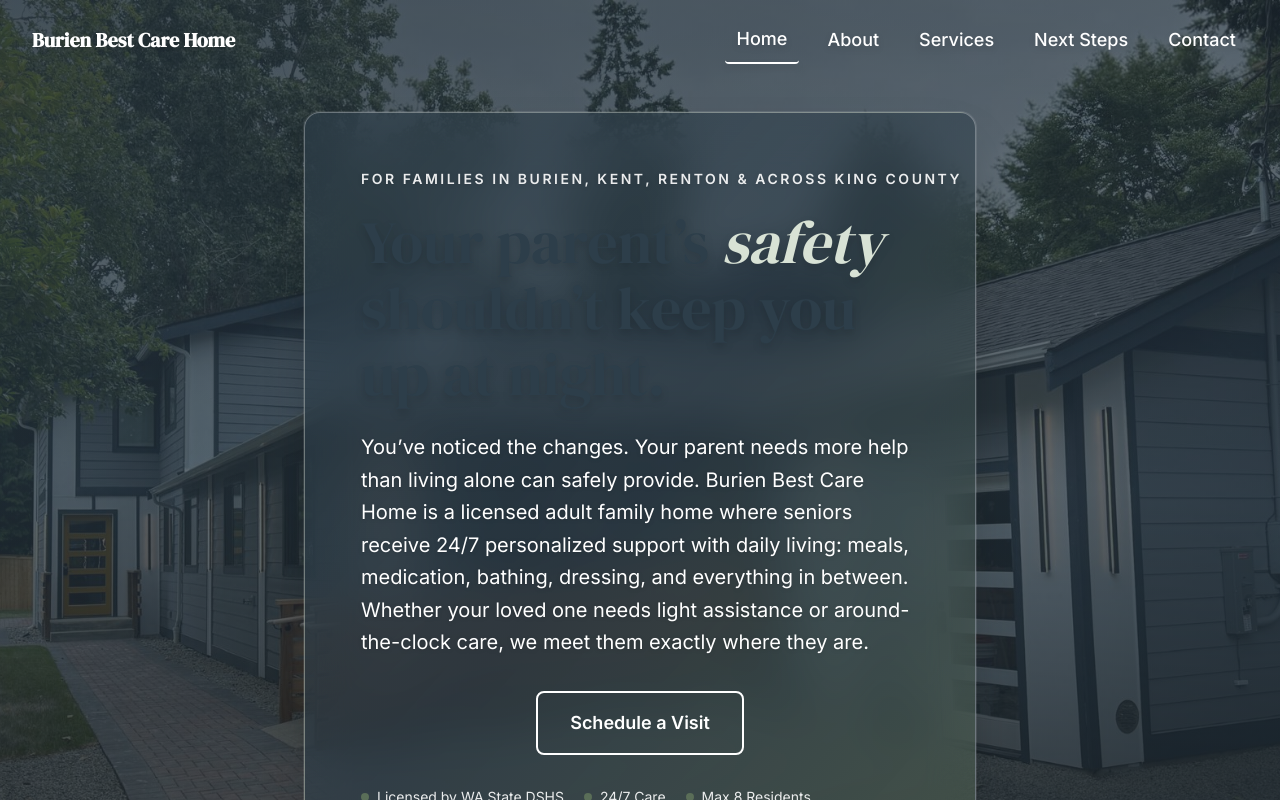
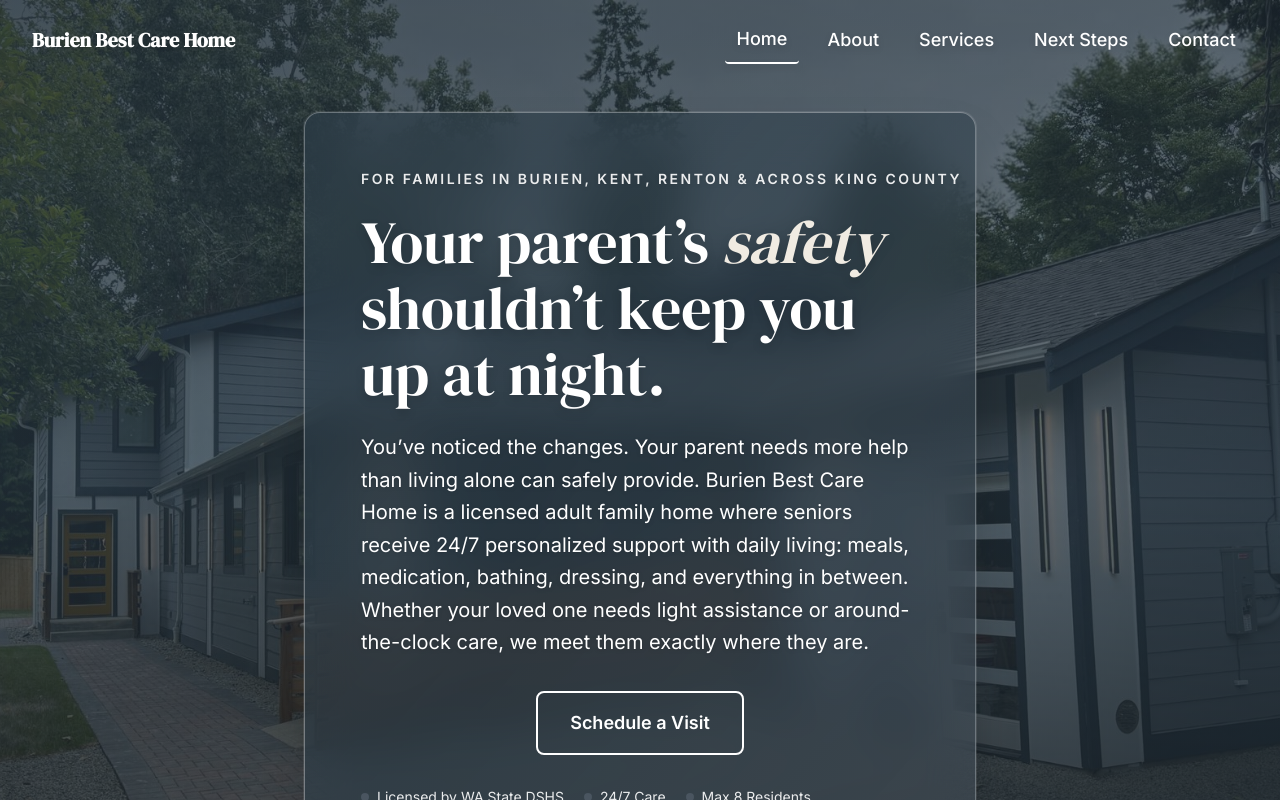
Before and after one commit to YourNextStepTeam/burienbestcarehome-site, a Next.js app in the folder nextjs-site/: page / in a window 1280 px wide. Shown: the top 800 px of the page. Built offline with nearby package versions, Linux system fonts and the light colour scheme.

Commit message:
fix(polish): remove blanket h1 slate, neutralize sage aliases, beef up backdrop blobs

```diff
--- a/nextjs-site/src/app/globals.css
+++ b/nextjs-site/src/app/globals.css
@@ -13,8 +13,8 @@
   --color-clay-deep: #8F6245;      /* deep clay — hover on warm CTAs */
 
   /* Backwards-compatible aliases — legacy utility classes resolve to the new palette */
-  --color-sage: #5A6E58;            /* was sage green, now moss */
-  --color-sage-light: #D8E2D5;      /* pale moss */
+  --color-sage: #4A5560;            /* neutralized: legacy text-sage/bg-sage now reads as subtle dark ink, not green */
+  --color-sage-light: #F0EBE2;      /* neutralized: legacy bg-sage-light/text-sage-light now reads as warm parchment, not mint */
   --color-cream: #F7F3EC;           /* warm cream — page base */
   --color-terracotta: #B8876B;      /* was orange terracotta, now muted clay */
   --color-terracotta-light: #E8ECE6; /* was pink-peach, now cool fog */
@@ -55,8 +55,9 @@ body {
   line-height: 1.6;
   min-height: 100vh;
   background:
-    radial-gradient(circle at 85% 12%, rgba(90, 110, 88, 0.10) 0%, transparent 42%),
-    radial-gradient(circle at 12% 88%, rgba(45, 62, 74, 0.07) 0%, transparent 40%),
+    radial-gradient(circle at 82% 8%, rgba(143, 165, 139, 0.22) 0%, transparent 38%),
+    radial-gradient(circle at 8% 92%, rgba(45, 62, 74, 0.16) 0%, transparent 42%),
+    radial-gradient(circle at 92% 78%, rgba(184, 135, 107, 0.10) 0%, transparent 34%),
     linear-gradient(180deg, var(--color-cream) 0%, var(--color-fog) 100%);
   background-attachment: fixed;
   -webkit-font-smoothing: antialiased;
@@ -87,11 +88,7 @@ main, nav, footer {
   z-index: 1;
 }
 
-/* Default H1–H4 color: the new slate-ink (fixes green-header reading) */
-h1, h2, h3, h4 {
-  color: var(--color-slate);
-}
-
+/* (Removed blanket h1-h4 color rule. Explicit text-* classes on each headline win now; text-forest alias still resolves to slate so legacy classes stay legible.) */
 /* .glass-panel utility — manual because tailwind v4 doesn't alias these shapes easily */
 .glass-panel {
   backdrop-filter: blur(22px) saturate(130%);
```
